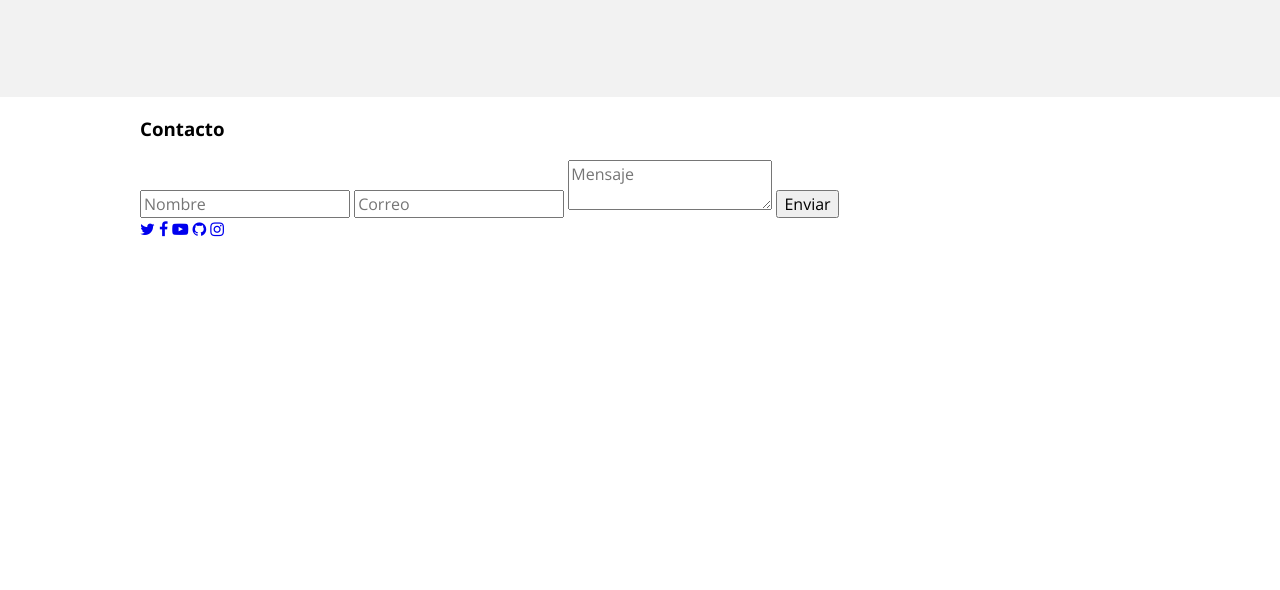
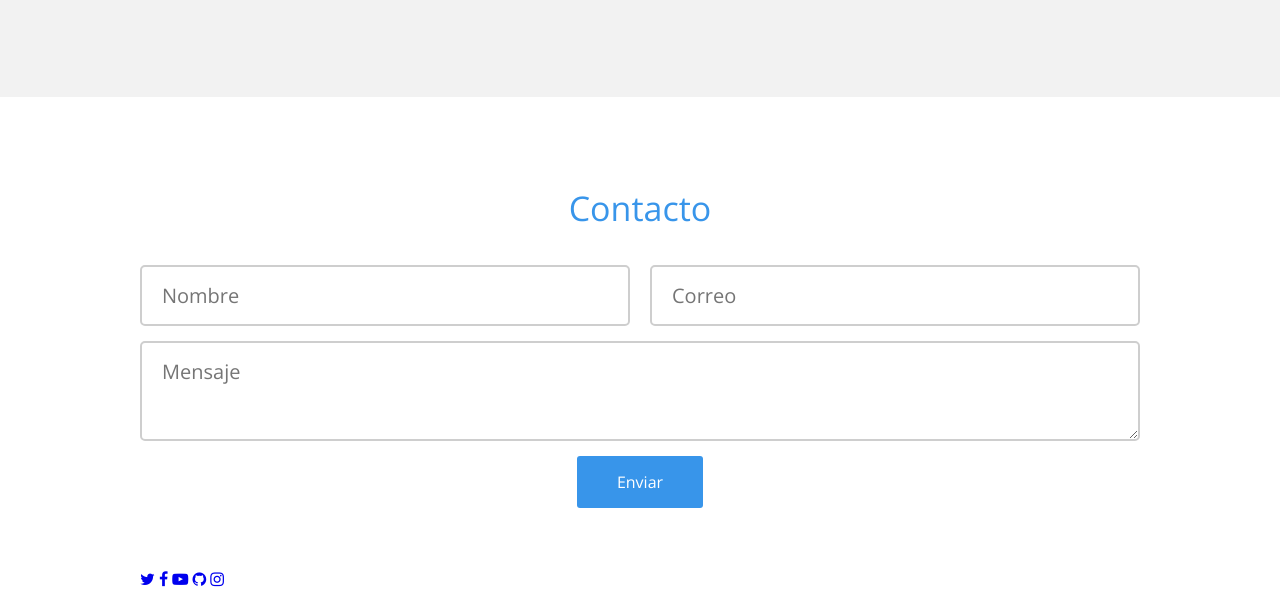
Before and after one commit to ooJOSUEoo/Practica_Portafolio, a plain HTML site: page index.html in a window 1280 px wide. Shown: the part 1263-1853 px from the top of the page. Before the commit the page ends 1503 px from the top, so only its background shows below. Drawn offline with nearby package versions, Linux system fonts and the light colour scheme.

Commit message:
Estilos a formulario de contacto

```diff
--- a/css/estilos.css
+++ b/css/estilos.css
@@ -147,3 +147,60 @@ header .contenedor-texto .texto .profecion{
     font-size: 14px;
     color: #636363;
 }
+/*-----FOOTER-----*/
+footer .contacto{
+    padding: 60px 0;
+}
+footer .contacto .titulo{
+    font-size: 34px;
+    line-height: 34px;
+    margin-bottom: 40px;
+    font-weight: 300;
+    color: #3895ea;
+    text-align: center;
+}
+footer .contacto .formulario{
+    display: flex;
+    flex-wrap: wrap;
+    justify-content: space-between;
+}
+footer .contacto .formulario input[type="text"],
+footer .contacto .formulario input[type="email"],
+footer .contacto .formulario textarea{
+    border: 2px solid #cecece;
+    border-radius: 5px;
+    padding: 15px 20px;
+    font-size: 20px;
+    color: #a4a4a4;
+}
+footer .contacto .formulario input[type="text"]:focus,
+footer .contacto .formulario input[type="email"]:focus,
+footer .contacto .formulario textarea:focus{
+    border: 5px solid #3895ea;
+}
+footer .contacto .formulario input[type="text"],
+footer .contacto .formulario input[type="email"]{
+    width: 49%;
+    margin-bottom: 15px;
+}
+footer .contacto .formulario textarea{
+    width: 100%;
+    height: 100px;
+    min-width: 100%;
+    max-width: 100%;
+    min-height: 100px;
+    max-height: 300px;
+    margin-bottom: 15px;
+}
+footer .contacto .formulario .boton{
+    margin: auto;
+    background: #3895ea;
+    color:#fff;
+    border: none;
+    border-radius: 3px;
+    padding: 15px 40px;
+    cursor: pointer;
+}
+footer .contacto .formulario .boton:hover{
+    background: #387bea;
+}
```
